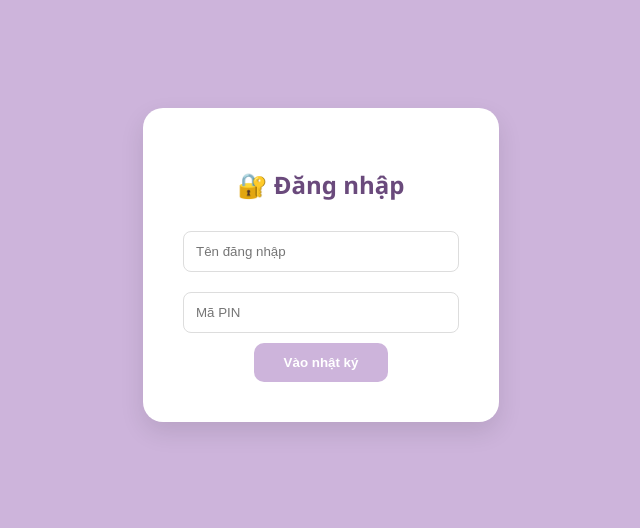
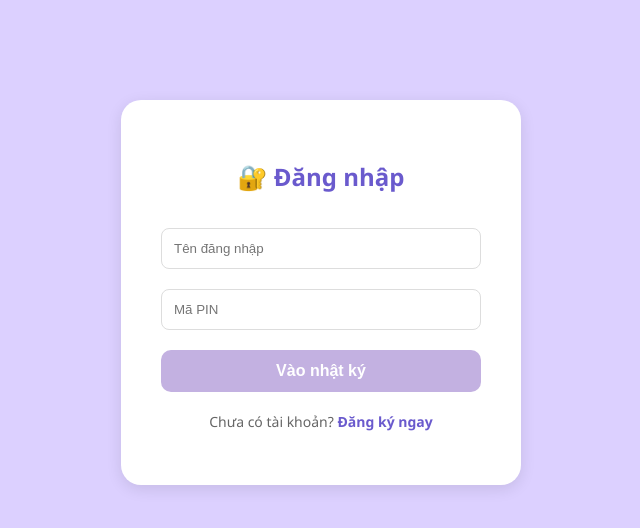
Before and after one commit to calmnote2026-blip/CalmNote, a Flask app: page /login in a window 1280 px wide. Shown: the top 528 px of the page, without its empty margins (319-959 px from the left). Run offline with Flask 3, Linux system fonts and the light colour scheme.

Commit message:
login.html

```diff
--- a/templates/login.html
+++ b/templates/login.html
@@ -2,23 +2,45 @@
 <html lang="vi">
 <head>
     <meta charset="UTF-8">
+    <meta name="viewport" content="width=device-width, initial-scale=1.0">
     <title>Đăng nhập - CalmNote</title>
     <style>
-        body { background: #CDB4DB; font-family: 'Segoe UI', sans-serif; text-align: center; padding-top: 100px; }
-        .card { background: white; display: inline-block; padding: 40px; border-radius: 20px; box-shadow: 0 10px 25px rgba(0,0,0,0.1); }
-        h2 { color: #6a4a7c; }
-        input { padding: 12px; margin: 10px 0; width: 250px; border-radius: 8px; border: 1px solid #ddd; }
-        button { background: #CDB4DB; color: white; border: none; padding: 12px 30px; border-radius: 10px; cursor: pointer; font-weight: bold; }
+        body { background: #dcd0ff; font-family: 'Segoe UI', sans-serif; text-align: center; padding-top: 100px; margin: 0; }
+        .card { background: white; display: inline-block; padding: 40px; border-radius: 20px; box-shadow: 0 4px 15px rgba(0,0,0,0.1); width: 320px; }
+        h2 { color: #6a5acd; margin-bottom: 25px; }
+        input { padding: 12px; margin: 10px 0; width: 100%; border-radius: 8px; border: 1px solid #ddd; box-sizing: border-box; outline: none; }
+        button { background: #c3b1e1; color: white; border: none; padding: 12px 30px; border-radius: 10px; cursor: pointer; font-weight: bold; width: 100%; font-size: 16px; margin-top: 10px; }
+        button:hover { background: #b19cd9; }
+
+        /* Dòng chữ dẫn sang trang đăng ký */
+        .footer-link { margin-top: 20px; font-size: 14px; color: #666; }
+        .footer-link a { color: #6a5acd; text-decoration: none; font-weight: bold; }
+        .footer-link a:hover { text-decoration: underline; }
+
+        .flash-messages { color: #e74c3c; background: #fadbd8; padding: 10px; border-radius: 8px; margin-bottom: 15px; font-size: 14px; }
     </style>
 </head>
 <body>
     <div class="card">
         <h2>🔐 Đăng nhập</h2>
+
+        {% with messages = get_flashed_messages() %}
+          {% if messages %}
+            {% for message in messages %}
+              <div class="flash-messages">{{ message }}</div>
+            {% endfor %}
+          {% endif %}
+        {% endwith %}
+
         <form method="post">
-            <input type="text" name="username" placeholder="Tên đăng nhập" required><br>
-            <input type="password" name="pin" placeholder="Mã PIN" required><br>
+            <input type="text" name="username" placeholder="Tên đăng nhập" required>
+            <input type="password" name="pin" placeholder="Mã PIN" required>
             <button type="submit">Vào nhật ký</button>
         </form>
+
+        <div class="footer-link">
+            <p>Chưa có tài khoản? <a href="{{ url_for('register') }}">Đăng ký ngay</a></p>
+        </div>
     </div>
 </body>
 </html>
```
